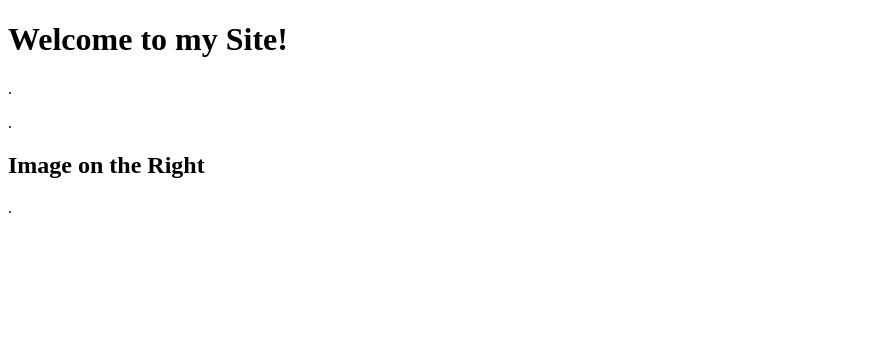
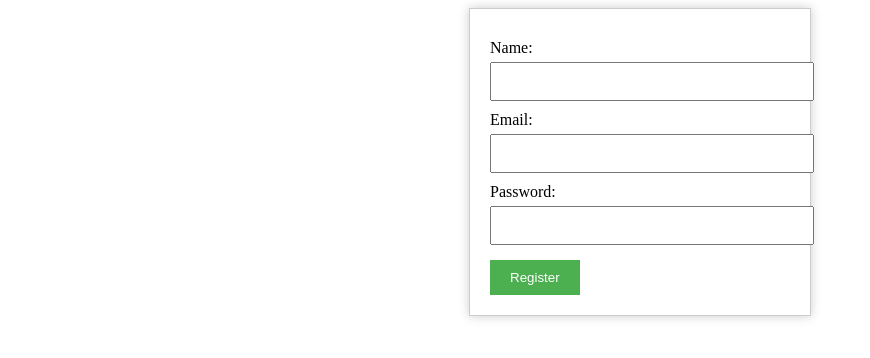
Before and after one commit to LyceeMozart/test-ele, a plain HTML site: page index.html in a window 1280 px wide. Shown: the whole page, without its empty margins (0-870 px from the left). Drawn offline with Linux system fonts and the light colour scheme.

Commit message:
Update index.html

```diff
--- a/index.html
+++ b/index.html
@@ -1,21 +1,54 @@
 <!DOCTYPE html>
 <html lang="en">
 <head>
-  <meta charset="UTF-8">
-  <meta name="viewport" content="width=device-width, initial-scale=1.0">
-  <title>Example Site</title>
+    <meta charset="UTF-8">
+    <meta name="viewport" content="width=device-width, initial-scale=1.0">
+    <title>Registration Form</title>
+    <style>
+        /* Add some basic styling for the form */
+        form {
+            width: 300px;
+            margin: 0 auto;
+            padding: 20px;
+            border: 1px solid #ccc;
+            box-shadow: 0 0 10px 0 #ccc;
+        }
+        label {
+            display: block;
+            margin-top: 10px;
+        }
+        input[type="text"],
+        input[type="email"],
+        input[type="password"] {
+            width: 100%;
+            padding: 10px;
+            margin-top: 5px;
+        }
+        input[type="submit"] {
+            background-color: #4CAF50;
+            color: white;
+            padding: 10px 20px;
+            border: none;
+            cursor: pointer;
+            margin-top: 15px;
+        }
+        input[type="submit"]:hover {
+            background-color: #45a049;
+        }
+    </style>
 </head>
 <body>
-  <div class="container">
-    <div>
-      <h1>Welcome to my Site!</h1>
-      <p>.</p>
-      <p>.</p>
-    </div>
-    <div class="right-image">
-      <h2>Image on the Right</h2>
-      <p>.</p>
-    </div>
-  </div>
+    <form action="/submit_registration" method="post">
+        <label for="name">Name:</label>
+        <input type="text" id="name" name="name">
+
+        <label for="email">Email:</label>
+        <input type="email" id="email" name="email">
+
+        <label for="password">Password:</label>
+        <input type="password" id="password" name="password">
+
+        <input type="submit" value="Register">
+    </form>
 </body>
 </html>
```
